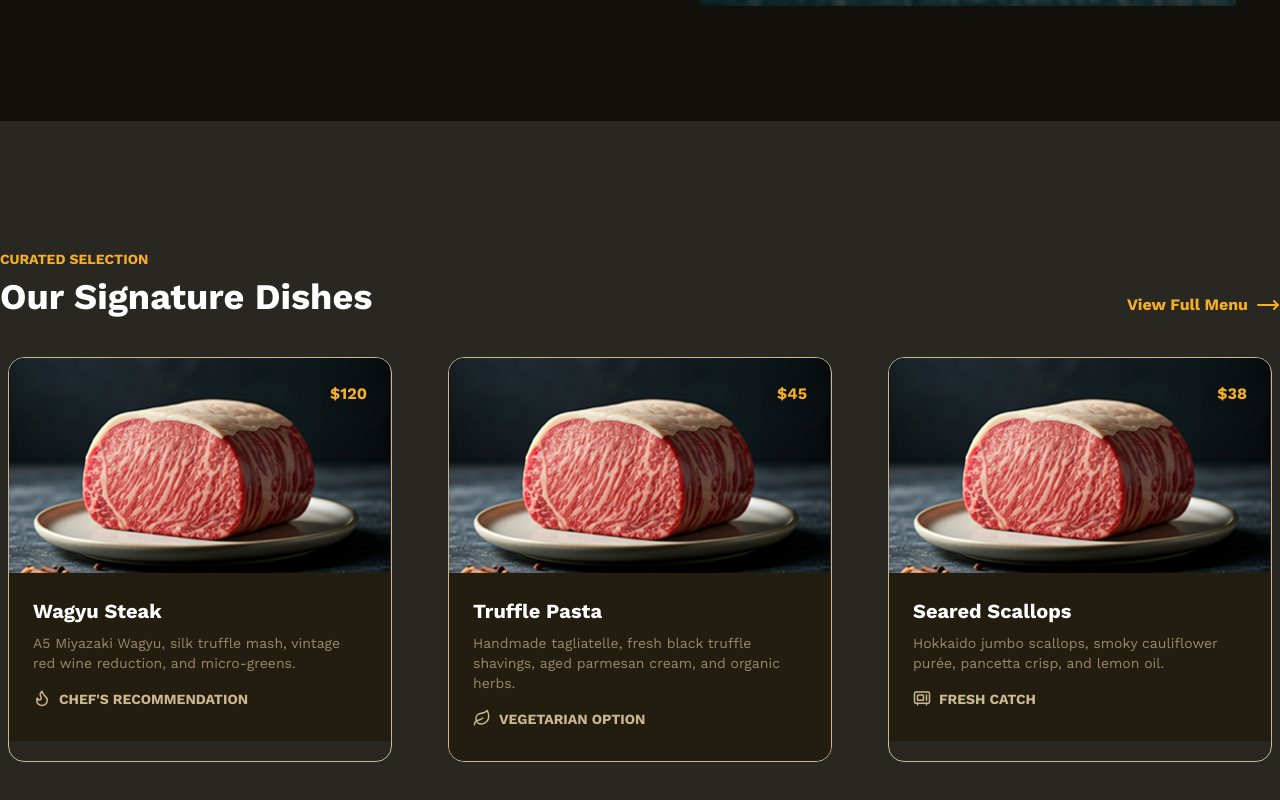
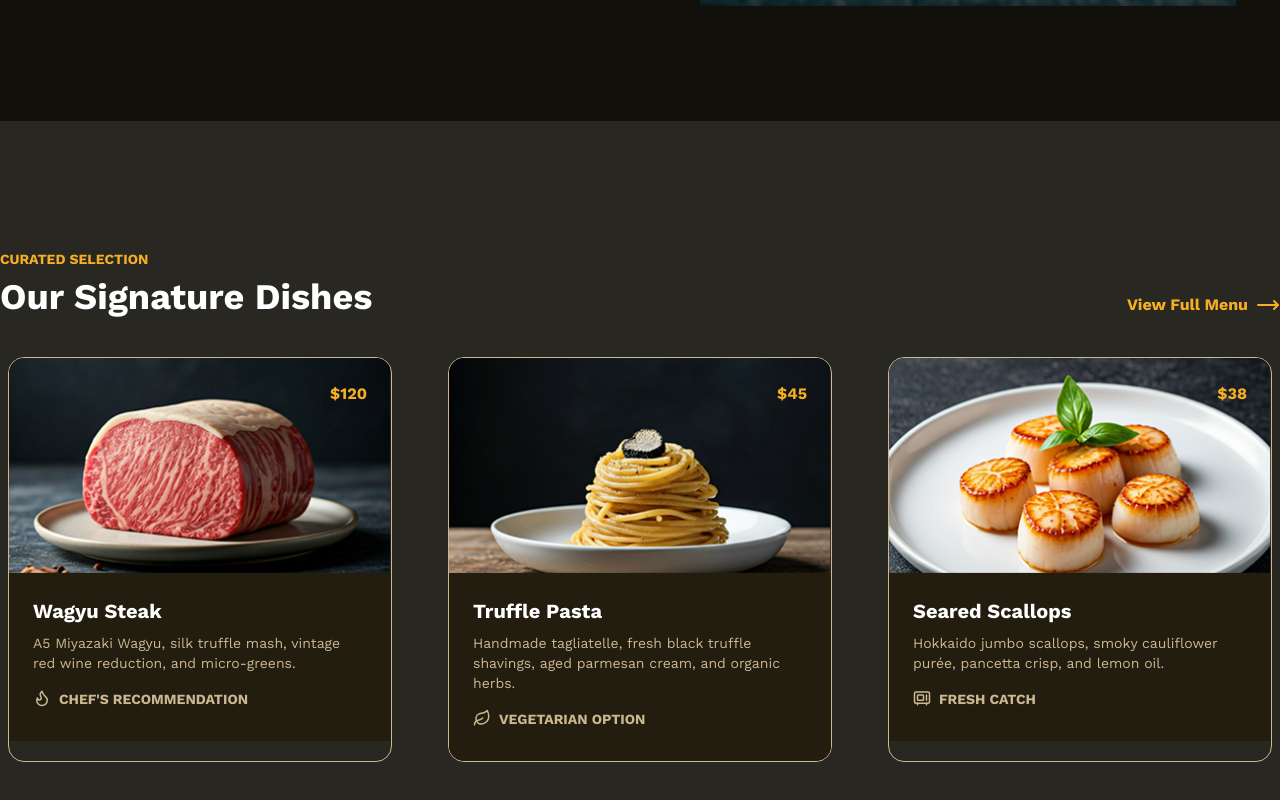
Before and after one commit to ferdoushasanpr/VantageTable, a Next.js app: page / in a window 1280 px wide. Shown: the part 722-1522 px from the top of the page. Built offline with nearby package versions, Linux system fonts and the light colour scheme.

Commit message:
mod: Files Configuration Changed JS to TSX

```diff
--- a/components/header.js
+++ b/components/header.tsx
@@ -2,7 +2,7 @@ import Image from "next/image";
 import NavIcon from "@/assets/icons/Icon.png";
 import Link from "next/link";
 
-export default function Header() {
+export default function Header(): React.ReactNode {
   return (
     <header className="border-b-[#6B7280] border-b">
       <nav className="bg-[#12100A] text-white px-16 py-6 flex items-center justify-between font-work">
--- a/components/hero-section.js
+++ b/components/hero-section.tsx
@@ -3,7 +3,7 @@ import Link from "next/link";
 import { CalendarDays, CircleStar } from "lucide-react";
 import HeroImage from "@/assets/images/Gourmet-Plating.png";
 
-export default function HeroSection() {
+export default function HeroSection(): React.ReactNode {
   return (
     <section className="bg-[#12100A] py-28 px-6">
       <div className="max-w-7xl mx-auto">
--- a/components/latest-menu/latest-menu.js
+++ b/components/latest-menu/latest-menu.tsx
@@ -1,9 +1,12 @@
 import MenuCard from "./menu-card";
 import { Flame, Leaf, Microwave, MoveRight } from "lucide-react";
 import WagyuSteakImage from "@/assets/images/Wagyu-Steak.png";
+import TrufflePastaImage from "@/assets/images/Truffle-Pasta.png";
+import SearedScallopsImage from "@/assets/images/Seared-Scallops.png";
 import Link from "next/link";
+import React from "react";
 
-export default function LatestMenu() {
+export default function LatestMenu(): React.ReactNode {
   return (
     <section className="bg-[#12100A]/90 py-20">
       <div className="container mx-auto">
@@ -36,7 +39,7 @@ export default function LatestMenu() {
             recommendation={"chef's recommendation"}
           />
           <MenuCard
-            image={WagyuSteakImage}
+            image={TrufflePastaImage}
             title={"Truffle Pasta"}
             price={45}
             desc={`Handmade tagliatelle, fresh black truffle shavings, aged parmesan cream, and organic herbs.`}
@@ -46,7 +49,7 @@ export default function LatestMenu() {
             recommendation={"Vegetarian Option"}
           />
           <MenuCard
-            image={WagyuSteakImage}
+            image={SearedScallopsImage}
             title={"Seared Scallops"}
             price={38}
             desc={`Hokkaido jumbo scallops, smoky cauliflower purée, pancetta crisp, and lemon oil.`}
--- a/components/latest-menu/menu-card.js
+++ b/components/latest-menu/menu-card.tsx
@@ -1,4 +1,13 @@
-import Image from "next/image";
+import Image, { StaticImageData } from "next/image";
+
+type MenuCardProps = {
+  image: StaticImageData;
+  price: number;
+  title: string;
+  desc: string;
+  recommendationIcon: React.ReactNode;
+  recommendation: string;
+};
 
 export default function MenuCard({
   image,
@@ -7,16 +16,16 @@ export default function MenuCard({
   desc,
   recommendationIcon,
   recommendation,
-}) {
+}: MenuCardProps): React.ReactNode {
   return (
     <div className="relative max-w-sm border border-[#CBB790] rounded-2xl overflow-hidden">
-      <Image src={image} full="true" alt="Wagyu Steak" />
+      <Image src={image} alt={title} />
       <h6 className="absolute top-6 right-6 z-20 text-[#F4AF25] font-bold font-work text-md">
         ${price}
       </h6>
       <div className="bg-[#231D10] p-6">
         <h5 className="font-bold font-work text-xl text-white">{title}</h5>
-        <p className="font-work text-sm text-[#CBB790]/70 py-2">{desc}</p>
+        <p className="font-work text-sm text-[#CBB790] py-2">{desc}</p>
         <div className="flex gap-2 py-2">
           {recommendationIcon}
           <h6 className="uppercase font-bold font-work text-[#CBB790] text-sm">
```
Also changed, not shown: assets/images/Seared-Scallops.png (added), assets/images/Truffle-Pasta.png (added).
